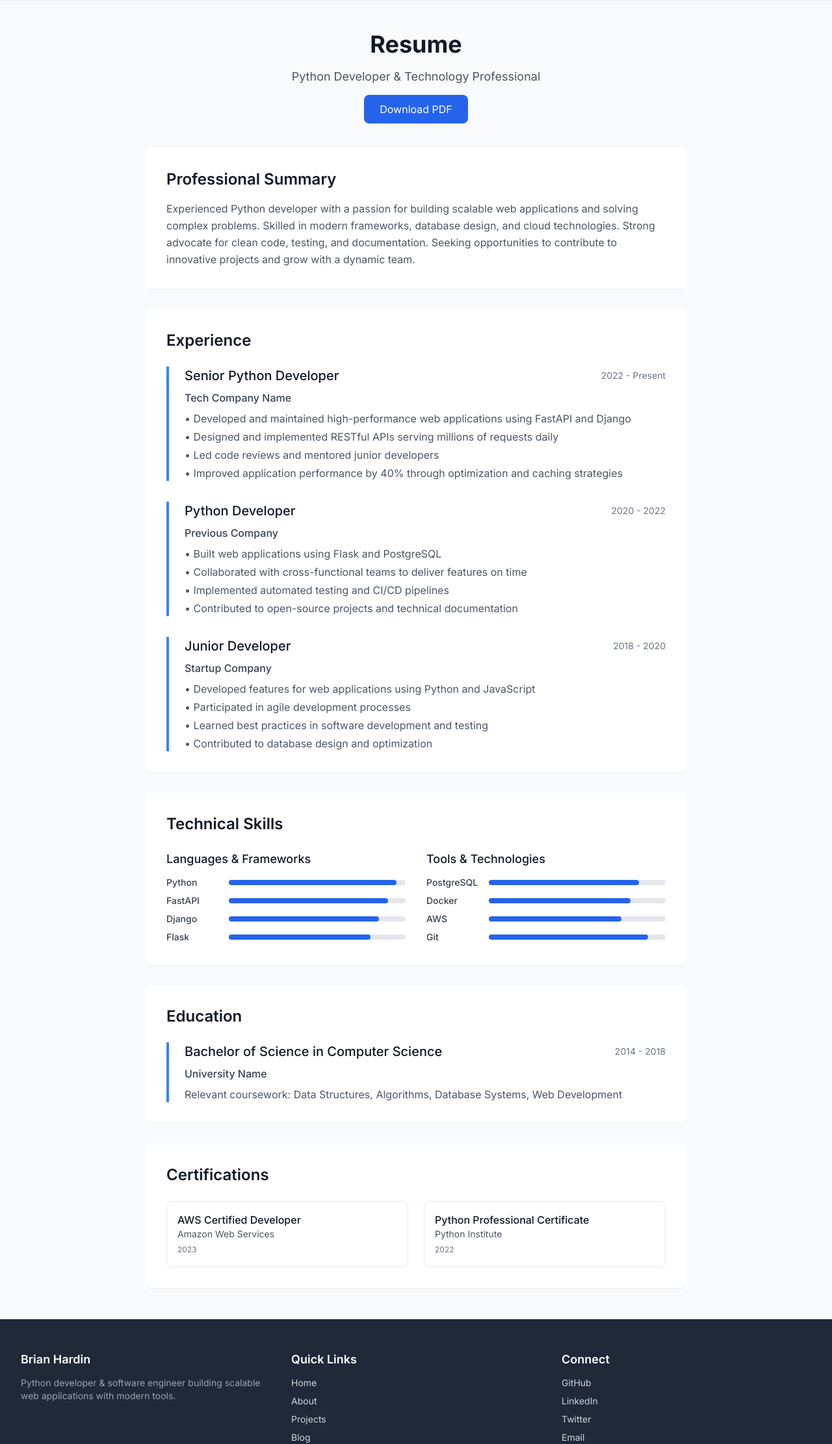
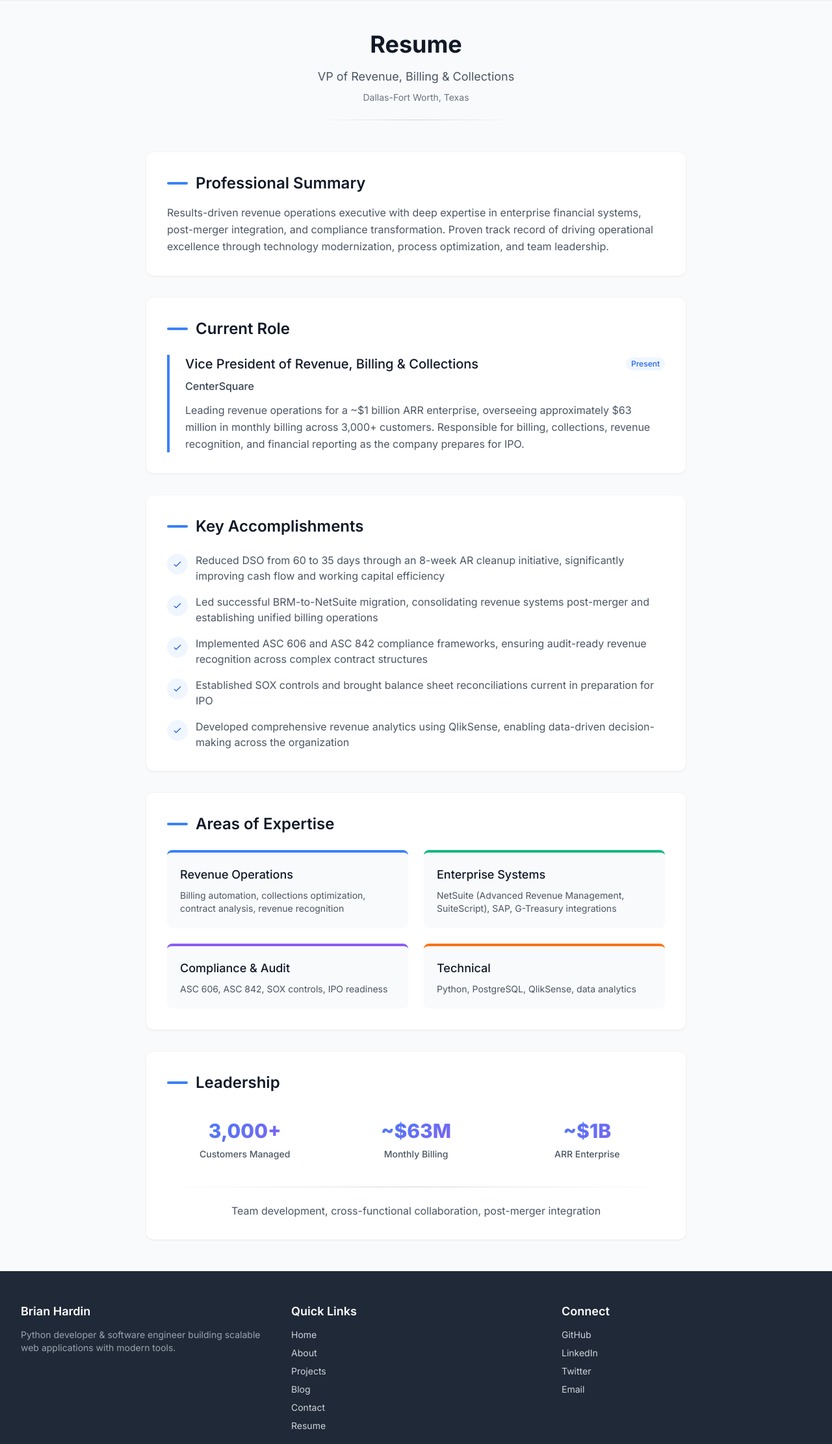
Before and after one commit to Bhardin04/brianhardin.info, a FastAPI app: page /resume in a window 1280 px wide. Shown: the part 64-2286 px from the top of the page at 65% size. Run offline with FastAPI, Linux system fonts and the light colour scheme; some libraries are stand-ins or nearby versions.

Commit message:
feat: update bio and resume with real professional content
- Resume: VP of Revenue, Billing & Collections at CenterSquare,
  ~$1B ARR enterprise, $63M monthly billing, 3,000+ customers,
  key accomplishments (DSO reduction, BRM-to-NetSuite migration,
  ASC 606/842 compliance, SOX controls, QlikSense analytics),
  areas of expertise grid with colored accents, leadership stats
- About: updated intro, "What I Do" cards, journey timeline,
  skills sidebar, and philosophy to reflect revenue ops career
- Homepage: updated hero subtitle, description, stats row
  (~$1B ARR, 3K+ customers, 35d DSO), tech cards (NetSuite,
  Python, QlikSense, PostgreSQL), CTA to resume page

https://claude.ai/code/session_01D4DsqYfHR7TjvZiDMYg2j3

```diff
--- a/app/templates/resume.html
+++ b/app/templates/resume.html
@@ -6,170 +6,135 @@
 <div class="max-w-4xl mx-auto px-4 sm:px-6 lg:px-8 py-12">
     <div class="text-center mb-12">
         <h1 class="text-4xl font-bold text-gray-900 dark:text-white mb-4">Resume</h1>
-        <p class="text-lg text-gray-600 dark:text-gray-300">Python Developer & Technology Professional</p>
-        <div class="mt-6">
-            <a href="#" class="bg-blue-600 text-white px-6 py-3 rounded-lg hover:bg-blue-700 transition-colors">
-                Download PDF
-            </a>
+        <p class="text-lg text-gray-600 dark:text-gray-300">VP of Revenue, Billing &amp; Collections</p>
+        <p class="text-sm text-gray-500 dark:text-gray-400 mt-2">Dallas-Fort Worth, Texas</p>
+        <div class="section-divider mt-6 max-w-xs mx-auto"></div>
+    </div>
+
+    <!-- Professional Summary -->
+    <div class="bg-white dark:bg-gray-800 rounded-xl shadow-sm p-8 mb-8 border border-gray-100 dark:border-gray-700">
+        <h2 class="text-2xl font-semibold text-gray-900 dark:text-white mb-4 flex items-center">
+            <span class="w-8 h-1 bg-brand-500 rounded mr-3"></span>
+            Professional Summary
+        </h2>
+        <p class="text-gray-600 dark:text-gray-300 leading-relaxed">
+            Results-driven revenue operations executive with deep expertise in enterprise financial systems,
+            post-merger integration, and compliance transformation. Proven track record of driving operational
+            excellence through technology modernization, process optimization, and team leadership.
+        </p>
+    </div>
+
+    <!-- Current Role -->
+    <div class="bg-white dark:bg-gray-800 rounded-xl shadow-sm p-8 mb-8 border border-gray-100 dark:border-gray-700">
+        <h2 class="text-2xl font-semibold text-gray-900 dark:text-white mb-6 flex items-center">
+            <span class="w-8 h-1 bg-brand-500 rounded mr-3"></span>
+            Current Role
+        </h2>
+        <div class="border-l-4 border-brand-500 pl-6">
+            <div class="flex flex-col sm:flex-row sm:items-center sm:justify-between mb-2">
+                <h3 class="text-xl font-medium text-gray-900 dark:text-white">Vice President of Revenue, Billing &amp; Collections</h3>
+                <span class="text-xs font-medium text-brand-600 dark:text-brand-400 bg-brand-50 dark:bg-brand-900/30 px-2 py-0.5 rounded-full">Present</span>
+            </div>
+            <p class="text-gray-700 dark:text-gray-300 font-medium mb-3">CenterSquare</p>
+            <p class="text-gray-600 dark:text-gray-300 leading-relaxed">
+                Leading revenue operations for a ~$1 billion ARR enterprise, overseeing approximately $63 million
+                in monthly billing across 3,000+ customers. Responsible for billing, collections, revenue recognition,
+                and financial reporting as the company prepares for IPO.
+            </p>
         </div>
     </div>
 
-    <!-- Professional Summary -->
-    <div class="bg-white dark:bg-gray-800 rounded-lg shadow-sm p-8 mb-8">
-        <h2 class="text-2xl font-semibold text-gray-900 dark:text-white mb-4">Professional Summary</h2>
-        <p class="text-gray-600 dark:text-gray-300 leading-relaxed">
-            Experienced Python developer with a passion for building scalable web applications and solving complex problems.
-            Skilled in modern frameworks, database design, and cloud technologies. Strong advocate for clean code,
-            testing, and documentation. Seeking opportunities to contribute to innovative projects and grow with a dynamic team.
-        </p>
-    </div>
-
-    <!-- Experience -->
-    <div class="bg-white dark:bg-gray-800 rounded-lg shadow-sm p-8 mb-8">
-        <h2 class="text-2xl font-semibold text-gray-900 dark:text-white mb-6">Experience</h2>
-
-        <div class="space-y-8">
-            <div class="border-l-4 border-blue-500 pl-6">
-                <div class="flex flex-col sm:flex-row sm:items-center sm:justify-between mb-2">
-                    <h3 class="text-xl font-medium text-gray-900 dark:text-white">Senior Python Developer</h3>
-                    <span class="text-sm text-gray-500 dark:text-gray-400">2022 - Present</span>
+    <!-- Key Accomplishments -->
+    <div class="bg-white dark:bg-gray-800 rounded-xl shadow-sm p-8 mb-8 border border-gray-100 dark:border-gray-700">
+        <h2 class="text-2xl font-semibold text-gray-900 dark:text-white mb-6 flex items-center">
+            <span class="w-8 h-1 bg-brand-500 rounded mr-3"></span>
+            Key Accomplishments
+        </h2>
+        <div class="space-y-4">
+            <div class="flex items-start gap-3">
+                <div class="flex-shrink-0 w-8 h-8 bg-brand-50 dark:bg-brand-900/30 rounded-full flex items-center justify-center mt-0.5">
+                    <svg class="w-4 h-4 text-brand-600 dark:text-brand-400" fill="none" stroke="currentColor" viewBox="0 0 24 24"><path stroke-linecap="round" stroke-linejoin="round" stroke-width="2" d="M5 13l4 4L19 7"/></svg>
                 </div>
-                <p class="text-gray-700 dark:text-gray-300 font-medium mb-2">Tech Company Name</p>
-                <ul class="text-gray-600 dark:text-gray-300 space-y-1">
-                    <li>• Developed and maintained high-performance web applications using FastAPI and Django</li>
-                    <li>• Designed and implemented RESTful APIs serving millions of requests daily</li>
-                    <li>• Led code reviews and mentored junior developers</li>
-                    <li>• Improved application performance by 40% through optimization and caching strategies</li>
-                </ul>
+                <p class="text-gray-600 dark:text-gray-300">Reduced DSO from 60 to 35 days through an 8-week AR cleanup initiative, significantly improving cash flow and working capital efficiency</p>
             </div>
-
-            <div class="border-l-4 border-blue-500 pl-6">
-                <div class="flex flex-col sm:flex-row sm:items-center sm:justify-between mb-2">
-                    <h3 class="text-xl font-medium text-gray-900 dark:text-white">Python Developer</h3>
-                    <span class="text-sm text-gray-500 dark:text-gray-400">2020 - 2022</span>
+            <div class="flex items-start gap-3">
+                <div class="flex-shrink-0 w-8 h-8 bg-brand-50 dark:bg-brand-900/30 rounded-full flex items-center justify-center mt-0.5">
+                    <svg class="w-4 h-4 text-brand-600 dark:text-brand-400" fill="none" stroke="currentColor" viewBox="0 0 24 24"><path stroke-linecap="round" stroke-linejoin="round" stroke-width="2" d="M5 13l4 4L19 7"/></svg>
                 </div>
-                <p class="text-gray-700 dark:text-gray-300 font-medium mb-2">Previous Company</p>
-                <ul class="text-gray-600 dark:text-gray-300 space-y-1">
-                    <li>• Built web applications using Flask and PostgreSQL</li>
-                    <li>• Collaborated with cross-functional teams to deliver features on time</li>
-                    <li>• Implemented automated testing and CI/CD pipelines</li>
-                    <li>• Contributed to open-source projects and technical documentation</li>
-                </ul>
+                <p class="text-gray-600 dark:text-gray-300">Led successful BRM-to-NetSuite migration, consolidating revenue systems post-merger and establishing unified billing operations</p>
             </div>
-
-            <div class="border-l-4 border-blue-500 pl-6">
-                <div class="flex flex-col sm:flex-row sm:items-center sm:justify-between mb-2">
-                    <h3 class="text-xl font-medium text-gray-900 dark:text-white">Junior Developer</h3>
-                    <span class="text-sm text-gray-500 dark:text-gray-400">2018 - 2020</span>
+            <div class="flex items-start gap-3">
+                <div class="flex-shrink-0 w-8 h-8 bg-brand-50 dark:bg-brand-900/30 rounded-full flex items-center justify-center mt-0.5">
+                    <svg class="w-4 h-4 text-brand-600 dark:text-brand-400" fill="none" stroke="currentColor" viewBox="0 0 24 24"><path stroke-linecap="round" stroke-linejoin="round" stroke-width="2" d="M5 13l4 4L19 7"/></svg>
                 </div>
-                <p class="text-gray-700 dark:text-gray-300 font-medium mb-2">Startup Company</p>
-                <ul class="text-gray-600 dark:text-gray-300 space-y-1">
-                    <li>• Developed features for web applications using Python and JavaScript</li>
-                    <li>• Participated in agile development processes</li>
-                    <li>• Learned best practices in software development and testing</li>
-                    <li>• Contributed to database design and optimization</li>
-                </ul>
+                <p class="text-gray-600 dark:text-gray-300">Implemented ASC 606 and ASC 842 compliance frameworks, ensuring audit-ready revenue recognition across complex contract structures</p>
+            </div>
+            <div class="flex items-start gap-3">
+                <div class="flex-shrink-0 w-8 h-8 bg-brand-50 dark:bg-brand-900/30 rounded-full flex items-center justify-center mt-0.5">
+                    <svg class="w-4 h-4 text-brand-600 dark:text-brand-400" fill="none" stroke="currentColor" viewBox="0 0 24 24"><path stroke-linecap="round" stroke-linejoin="round" stroke-width="2" d="M5 13l4 4L19 7"/></svg>
+                </div>
+                <p class="text-gray-600 dark:text-gray-300">Established SOX controls and brought balance sheet reconciliations current in preparation for IPO</p>
+            </div>
+            <div class="flex items-start gap-3">
+                <div class="flex-shrink-0 w-8 h-8 bg-brand-50 dark:bg-brand-900/30 rounded-full flex items-center justify-center mt-0.5">
+                    <svg class="w-4 h-4 text-brand-600 dark:text-brand-400" fill="none" stroke="currentColor" viewBox="0 0 24 24"><path stroke-linecap="round" stroke-linejoin="round" stroke-width="2" d="M5 13l4 4L19 7"/></svg>
+                </div>
+                <p class="text-gray-600 dark:text-gray-300">Developed comprehensive revenue analytics using QlikSense, enabling data-driven decision-making across the organization</p>
             </div>
         </div>
     </div>
 
-    <!-- Skills -->
-    <div class="bg-white dark:bg-gray-800 rounded-lg shadow-sm p-8 mb-8">
-        <h2 class="text-2xl font-semibold text-gray-900 dark:text-white mb-6">Technical Skills</h2>
+    <!-- Areas of Expertise -->
+    <div class="bg-white dark:bg-gray-800 rounded-xl shadow-sm p-8 mb-8 border border-gray-100 dark:border-gray-700">
+        <h2 class="text-2xl font-semibold text-gray-900 dark:text-white mb-6 flex items-center">
+            <span class="w-8 h-1 bg-brand-500 rounded mr-3"></span>
+            Areas of Expertise
+        </h2>
 
-        <div class="grid grid-cols-1 md:grid-cols-2 gap-8">
-            <div>
-                <h3 class="text-lg font-medium text-gray-900 dark:text-white mb-3">Languages & Frameworks</h3>
-                <div class="space-y-2">
-                    <div class="flex items-center">
-                        <span class="text-sm font-medium text-gray-700 dark:text-gray-300 w-20">Python</span>
-                        <div class="flex-1 bg-gray-200 dark:bg-gray-600 rounded-full h-2 ml-4">
-                            <div class="bg-blue-600 h-2 rounded-full" style="width: 95%"></div>
-                        </div>
-                    </div>
-                    <div class="flex items-center">
-                        <span class="text-sm font-medium text-gray-700 dark:text-gray-300 w-20">FastAPI</span>
-                        <div class="flex-1 bg-gray-200 dark:bg-gray-600 rounded-full h-2 ml-4">
-                            <div class="bg-blue-600 h-2 rounded-full" style="width: 90%"></div>
-                        </div>
-                    </div>
-                    <div class="flex items-center">
-                        <span class="text-sm font-medium text-gray-700 dark:text-gray-300 w-20">Django</span>
-                        <div class="flex-1 bg-gray-200 dark:bg-gray-600 rounded-full h-2 ml-4">
-                            <div class="bg-blue-600 h-2 rounded-full" style="width: 85%"></div>
-                        </div>
-                    </div>
-                    <div class="flex items-center">
-                        <span class="text-sm font-medium text-gray-700 dark:text-gray-300 w-20">Flask</span>
-                        <div class="flex-1 bg-gray-200 dark:bg-gray-600 rounded-full h-2 ml-4">
-                            <div class="bg-blue-600 h-2 rounded-full" style="width: 80%"></div>
-                        </div>
-                    </div>
-                </div>
+        <div class="grid grid-cols-1 md:grid-cols-2 gap-6">
+            <div class="card-accent-blue rounded-lg p-5 bg-gray-50 dark:bg-gray-700/50">
+                <h3 class="text-lg font-medium text-gray-900 dark:text-white mb-2">Revenue Operations</h3>
+                <p class="text-sm text-gray-600 dark:text-gray-300">Billing automation, collections optimization, contract analysis, revenue recognition</p>
             </div>
-
-            <div>
-                <h3 class="text-lg font-medium text-gray-900 dark:text-white mb-3">Tools & Technologies</h3>
-                <div class="space-y-2">
-                    <div class="flex items-center">
-                        <span class="text-sm font-medium text-gray-700 dark:text-gray-300 w-20">PostgreSQL</span>
-                        <div class="flex-1 bg-gray-200 dark:bg-gray-600 rounded-full h-2 ml-4">
-                            <div class="bg-blue-600 h-2 rounded-full" style="width: 85%"></div>
-                        </div>
-                    </div>
-                    <div class="flex items-center">
-                        <span class="text-sm font-medium text-gray-700 dark:text-gray-300 w-20">Docker</span>
-                        <div class="flex-1 bg-gray-200 dark:bg-gray-600 rounded-full h-2 ml-4">
-                            <div class="bg-blue-600 h-2 rounded-full" style="width: 80%"></div>
-                        </div>
-                    </div>
-                    <div class="flex items-center">
-                        <span class="text-sm font-medium text-gray-700 dark:text-gray-300 w-20">AWS</span>
-                        <div class="flex-1 bg-gray-200 dark:bg-gray-600 rounded-full h-2 ml-4">
-                            <div class="bg-blue-600 h-2 rounded-full" style="width: 75%"></div>
-                        </div>
-                    </div>
-                    <div class="flex items-center">
-                        <span class="text-sm font-medium text-gray-700 dark:text-gray-300 w-20">Git</span>
-                        <div class="flex-1 bg-gray-200 dark:bg-gray-600 rounded-full h-2 ml-4">
-                            <div class="bg-blue-600 h-2 rounded-full" style="width: 90%"></div>
-                        </div>
-                    </div>
-                </div>
+            <div class="card-accent-emerald rounded-lg p-5 bg-gray-50 dark:bg-gray-700/50">
+                <h3 class="text-lg font-medium text-gray-900 dark:text-white mb-2">Enterprise Systems</h3>
+                <p class="text-sm text-gray-600 dark:text-gray-300">NetSuite (Advanced Revenue Management, SuiteScript), SAP, G-Treasury integrations</p>
+            </div>
+            <div class="card-accent-purple rounded-lg p-5 bg-gray-50 dark:bg-gray-700/50">
+                <h3 class="text-lg font-medium text-gray-900 dark:text-white mb-2">Compliance &amp; Audit</h3>
+                <p class="text-sm text-gray-600 dark:text-gray-300">ASC 606, ASC 842, SOX controls, IPO readiness</p>
+            </div>
+            <div class="card-accent-orange rounded-lg p-5 bg-gray-50 dark:bg-gray-700/50">
+                <h3 class="text-lg font-medium text-gray-900 dark:text-white mb-2">Technical</h3>
+                <p class="text-sm text-gray-600 dark:text-gray-300">Python, PostgreSQL, QlikSense, data analytics</p>
             </div>
         </div>
     </div>
 
-    <!-- Education -->
-    <div class="bg-white dark:bg-gray-800 rounded-lg shadow-sm p-8 mb-8">
-        <h2 class="text-2xl font-semibold text-gray-900 dark:text-white mb-6">Education</h2>
-
-        <div class="border-l-4 border-blue-500 pl-6">
-            <div class="flex flex-col sm:flex-row sm:items-center sm:justify-between mb-2">
-                <h3 class="text-xl font-medium text-gray-900 dark:text-white">Bachelor of Science in Computer Science</h3>
-                <span class="text-sm text-gray-500 dark:text-gray-400">2014 - 2018</span>
+    <!-- Leadership & Additional -->
+    <div class="bg-white dark:bg-gray-800 rounded-xl shadow-sm p-8 border border-gray-100 dark:border-gray-700">
+        <h2 class="text-2xl font-semibold text-gray-900 dark:text-white mb-6 flex items-center">
+            <span class="w-8 h-1 bg-brand-500 rounded mr-3"></span>
+            Leadership
+        </h2>
+        <div class="grid grid-cols-1 md:grid-cols-3 gap-6">
+            <div class="text-center p-4">
+                <div class="stat-number text-3xl font-extrabold mb-2">3,000+</div>
+                <p class="text-sm text-gray-600 dark:text-gray-400 font-medium">Customers Managed</p>
             </div>
-            <p class="text-gray-700 dark:text-gray-300 font-medium mb-2">University Name</p>
-            <p class="text-gray-600 dark:text-gray-300">Relevant coursework: Data Structures, Algorithms, Database Systems, Web Development</p>
-        </div>
-    </div>
-
-    <!-- Certifications -->
-    <div class="bg-white dark:bg-gray-800 rounded-lg shadow-sm p-8">
-        <h2 class="text-2xl font-semibold text-gray-900 dark:text-white mb-6">Certifications</h2>
-
-        <div class="grid grid-cols-1 md:grid-cols-2 gap-6">
-            <div class="border border-gray-200 dark:border-gray-700 rounded-lg p-4">
-                <h3 class="font-medium text-gray-900 dark:text-white">AWS Certified Developer</h3>
-                <p class="text-sm text-gray-600 dark:text-gray-300">Amazon Web Services</p>
-                <span class="text-xs text-gray-500 dark:text-gray-400">2023</span>
+            <div class="text-center p-4">
+                <div class="stat-number text-3xl font-extrabold mb-2">~$63M</div>
+                <p class="text-sm text-gray-600 dark:text-gray-400 font-medium">Monthly Billing</p>
             </div>
-            <div class="border border-gray-200 dark:border-gray-700 rounded-lg p-4">
-                <h3 class="font-medium text-gray-900 dark:text-white">Python Professional Certificate</h3>
-                <p class="text-sm text-gray-600 dark:text-gray-300">Python Institute</p>
-                <span class="text-xs text-gray-500 dark:text-gray-400">2022</span>
+            <div class="text-center p-4">
+                <div class="stat-number text-3xl font-extrabold mb-2">~$1B</div>
+                <p class="text-sm text-gray-600 dark:text-gray-400 font-medium">ARR Enterprise</p>
             </div>
         </div>
+        <div class="section-divider my-6"></div>
+        <p class="text-gray-600 dark:text-gray-300 text-center">
+            Team development, cross-functional collaboration, post-merger integration
+        </p>
     </div>
 </div>
 {% endblock %}
```
Also changed, not shown: app/templates/about.html (+37 -43 lines), app/templates/index.html (+24 -24 lines).
